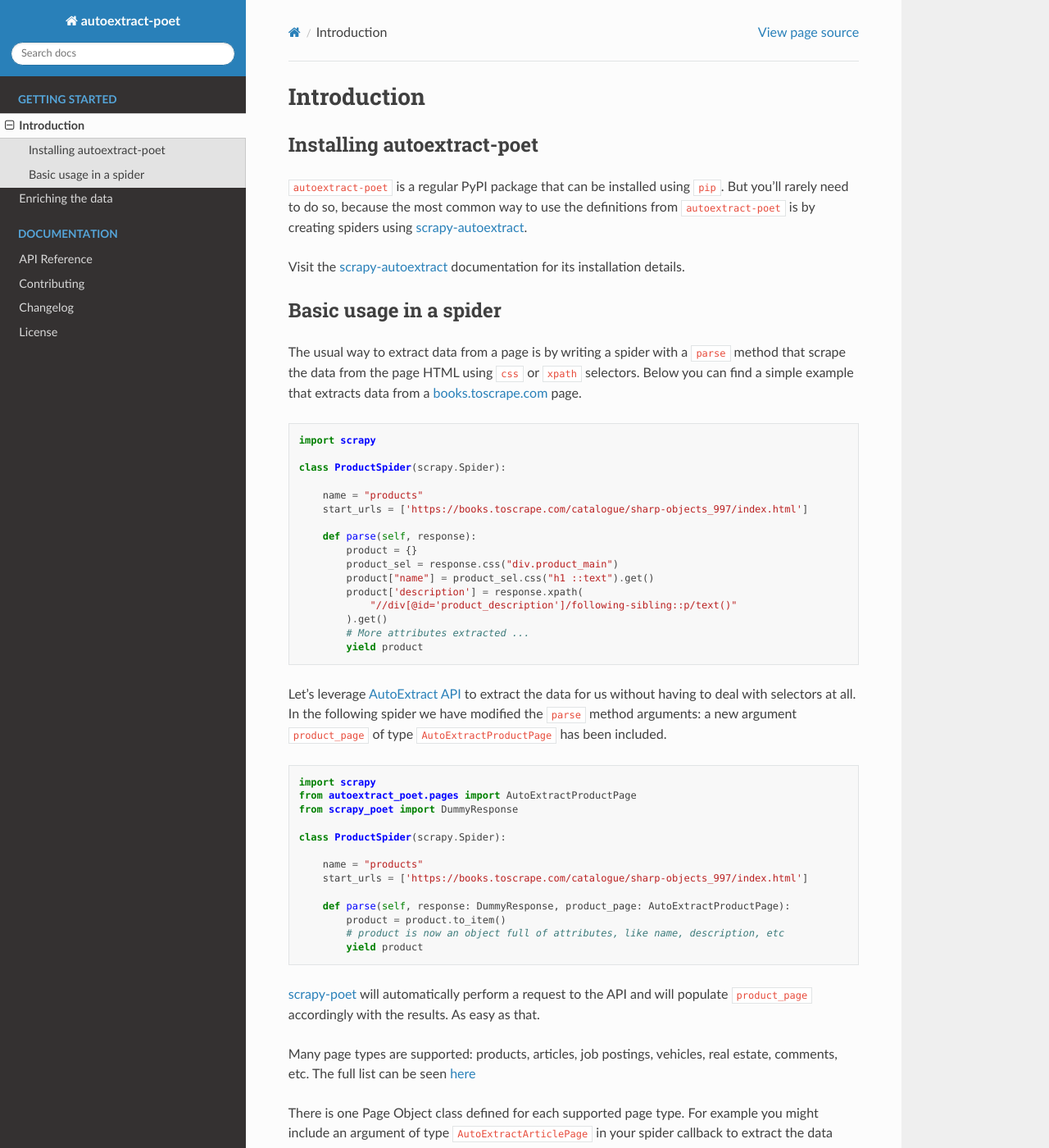
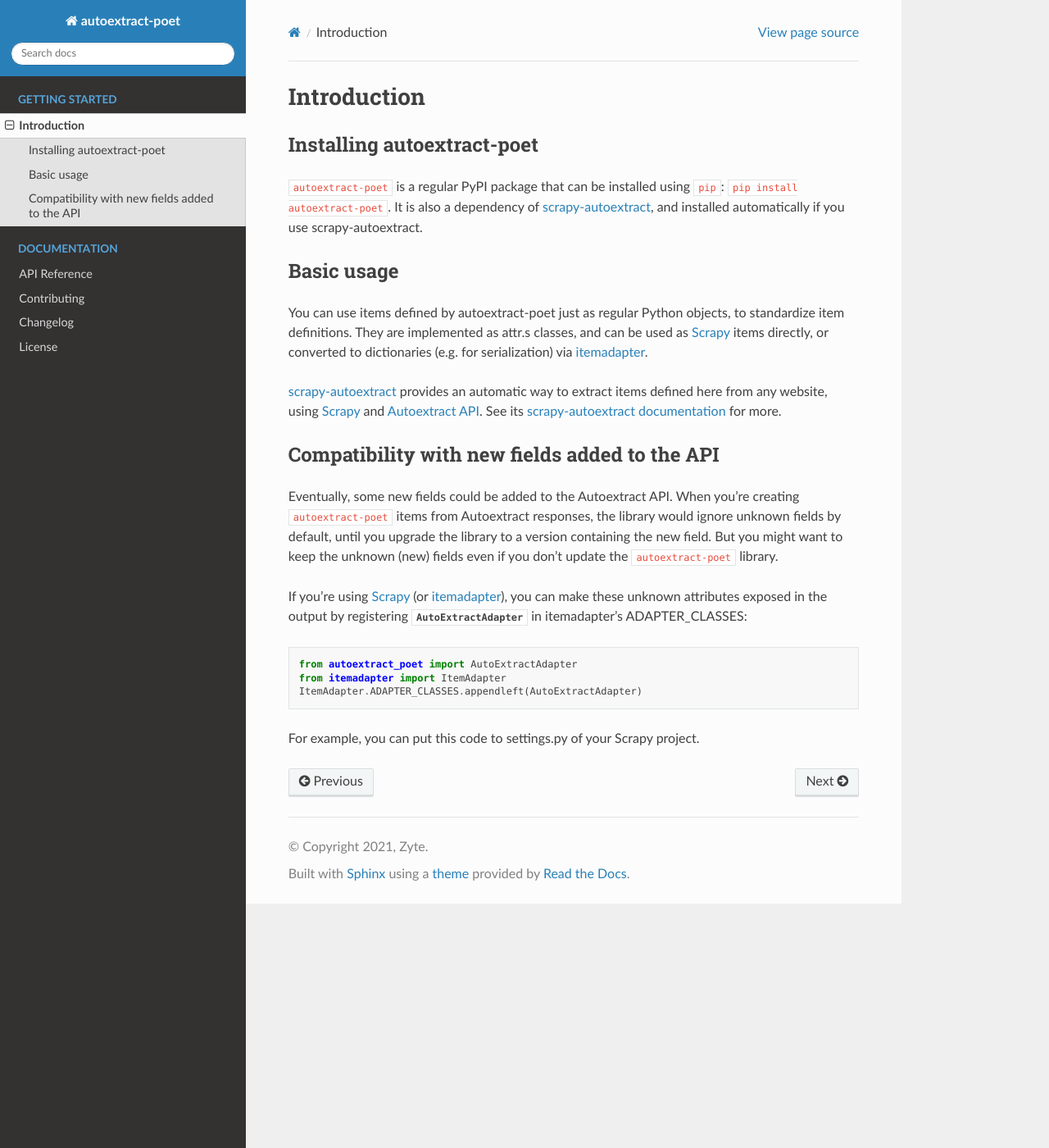
Before and after one commit to scrapinghub/autoextract-poet, a Sphinx documentation site: the page built from docs/intro.rst, in a window 1280 px wide and 1400 px high. Shown: the whole window at 82% size. Built offline with Sphinx 7.4.7 and the Read the Docs theme 2.0.0, drawn with Linux system fonts in a browser that asks for light colours; some of the changed text lies outside the part shown.

Commit message:
Remove large chunks of documentation, to unblock merging.
Let's handle it separately.

```diff
--- a/docs/enrich.rst
+++ /dev/null
@@ -1,217 +0,0 @@
-.. _`enrich`:
-
-==================
-Enriching the data
-==================
-
-It might happen than the data returned by `AutoExtract API`_ is not
-enough: some additional information might be required. It is possible
-to use regular selectors to enrich or amend the data provided by the
-API.
-
-Here we present an example of an spider that adds the UPC code to
-the extracted product.
-
-.. code-block:: python
-
-    from typing import Optional
-    import scrapy
-    from autoextract_poet.pages import AutoExtractProductPage
-    from autoextract_poet.items import Product
-    import attr
-
-    @attr.s(auto_attribs=True, slots=True)
-    class UPCProduct(Product):
-        """A product that also has a UPC field"""
-        upc: Optional[str] = None
-
-    class ProductSpider(scrapy.Spider):
-
-        name = "products"
-        start_urls = ['https://books.toscrape.com/catalogue/sharp-objects_997/index.html']
-
-        def parse(self, response, product_page: AutoExtractProductPage):
-            product = product_page.to_item()
-            my_product = UPCProduct.from_dict(attr.asdict(product))  # Copying the product
-            my_product.upc = response.css("tr:nth-child(1) td::text").get()
-            yield my_product
-
-Two things to comment in regards to this example:
-
-* We had to create a new instance of type ``UPCProduct`` and to initialize it
-  using the data from the regular ``Product`` instance.
-
-* The HTML from the Scrapy response was used to extract the UPC. This means that
-  two requests were made to extract this product: one to the page itself using
-  Scrapy to obtain the response (HTML), and one to the AutoExtract API to extract
-  the product data.
-
-
-Using Scrapy to get the HTML from the page might not be the best idea. First,
-two different requests are done to fetch the data from the page, so they might
-be working with two incoherent versions of the page. Second, rendering the page
-in a browser is sometimes required to get the HTML with the desired content.
-
-We recommend to use the HTML returned by the API instead of using the Scrapy one.
-This ensures that:
-
-* a single request is done: the one to the API
-* the returned HTML is exactly the same one used by the API to extract the data.
-  This ensures the coherence in the resultant product
-
-Below is the updated example using `AutoExtract API HTML <https://docs.zyte.com/automatic-extraction.html#full-html>`_
-instead of the Scrapy response:
-
-.. code-block:: python
-
-    from typing import Optional
-    import scrapy
-    from autoextract_poet.pages import AutoExtractProductPage, AutoExtractWebPage
-    from autoextract_poet.items import Product
-    from scrapy_poet import DummyResponse
-    import attr
-
-
-    @attr.s(auto_attribs=True, slots=True)
-    class UPCProduct(Product):
-        """A product that also has a UPC field"""
-        upc: Optional[str] = None
-
-
-    class ProductSpider(scrapy.Spider):
-
-        name = "products"
-        start_urls = ['https://books.toscrape.com/catalogue/sharp-objects_997/index.html']
-
-        def parse(self,
-                  response: DummyReponse,
-                  product_page: AutoExtractProductPage,
-                  html: AutoExtractWebPage):
-            product = product_page.to_item()
-            my_product = UPCProduct.from_dict(attr.asdict(product))
-            my_product.upc = html.css("tr:nth-child(1) td::text").get()
-            yield my_product
-
-The HTML from AutoExtract is now accessible in the callback through the ``html``
-argument. Note that we used the ``DummyResponse`` type annotation
-to avoid issuing the Scrapy request.
-
-It is a good idea to pack all the extraction logic within its own page
-object. Let's do so. We are going to create
-a new page object ``ToScrapeProductPage`` that will depend on both
-``AutoExtractWebPage`` (by inheritance) and ``AutoExtractProductPage``
-(by membership).
-
-.. code-block:: python
-
-    class ToScrapeProductPage(AutoExtractWebPage):
-
-        product_page: AutoExtractProductPage
-
-        def to_item():
-            product = self.product_page.to_item()
-            my_product = UPCProduct.from_dict(attr.asdict(product))
-            my_product.upc = self.css("tr:nth-child(1) td::text").get()
-            return my_product
-
-Note that the methods ``css`` and ``xpath`` are available through ``self``.
-
-See the `scrapy-poet tutorial <https://scrapy-poet.readthedocs.io/en/stable/intro/tutorial.html>`_
-to learn more about page objects and understand better the example above.
-
-And how does the spider look like now? Here you can see it:
-
-.. code-block:: python
-
-    class ProductSpider(scrapy.Spider):
-
-        name = "products"
-        start_urls = ['https://books.toscrape.com/catalogue/sharp-objects_997/index.html']
-
-        def parse(self, response: DummyReponse, product_page: ToScrapeProductPage):
-            yield product_page.to_item()
-
-The spider is now very simple because all the extraction logic has been moved
-to the new page object ``ToScrapeProductPage``. The only responsibility
-of this page object is to extract data from
-`books.toscrape.com <http://books.toscrape.com>`_. If you need
-products from a different site you could implement a new page
-object specialized in extracting the data from this site.
-The good news is that you could reuse the spider and the items
-definitions!
-We recommend you to read the
-`multiple sites spider <https://scrapy-poet.readthedocs.io/en/stable/intro/tutorial.html#single-spider-multiple-sites>`_
-section in ``scrapy-poet`` documentation for more information about that.
-
-
-Compatibility with new fields added to the API
-----------------------------------------------
-
-Eventually, some new fields could be added to the API.
-Your code using ``autoextract-poet`` would ignore them by default
-until you upgrade the library to a version containing the new field.
-But you might want to write code that automatically include those
-unknown attributes in the spider output even if you don't update
-the ``autoextract-poet`` library. This is possible
-because ``autoextract-poet`` items preserve those unknown
-fields in the private property ``_unknown_fields_dict``.
-
-If you want these unknown attributes to be exposed in the output,
-you only have to use the following pipeline in your Scrapy project:
-
-.. code-block:: python
-
-    from autoextract_poet import AutoExtractAdapter
-    from itemadapter import ItemAdapter
-
-
-    class AutoExtractPipeline:
-        def open_spider(self, spider):
-            # Serialization for autoextract-poet items
-            ItemAdapter.ADAPTER_CLASSES.appendleft(AutoExtractAdapter)
-
-        def process_item(self, item, spider):
-            return ItemAdapter(item).asdict()
-
-        def close_spider(self, spider):
-            ItemAdapter.ADAPTER_CLASSES.remove(AutoExtractAdapter)
-
-The :py:class:`autoextract-poet.adapters.AutoExtractAdapter` is responsible
-for ensuring that all the attributes in ``_unknown_fields_dict`` are also present
-in the resultant item.
-
-Note that, in this setup, you could use ``_unknown_fields_dict`` to add new attributes
-to an item very easily. For example, the ``UPCProductPage`` could have
-been rewritten as:
-
-
-.. code-block:: python
-
-    class UPCProductPage(AutoExtractWebPage):
-
-        product_page: AutoExtractProductPage
-
-        def to_item():
-            product = self.product_page.to_item()
-            upc = self.css("tr:nth-child(1) td::text").get()
-            product._unknown_fields_dict["upc"] = upc
-            return my_product
-
-This has the advantage that you don't have to create the
-item class ``UPCProduct``, so it requires much less code.
-
-In any case, **we don't recommend doing it**. Extending the original
-item to add new attributes might be verbose, but has the additional
-benefits that it provides validation for the fields at
-three different levels: IDE, typing checkers (e.g. ``mypy``) and
-runtime (by the use of the ``slots=True`` facility). What is more, you'll
-get code completion for the new attributes in your favourite IDE.
-Creating new item classes for your data will then encourage healthier code.
-
-
-.. _web-poet: https://github.com/scrapinghub/web-poet
-.. _andi: https://github.com/scrapinghub/andi
-.. _parsel: https://github.com/scrapinghub/parsel
-.. _scrapy-autoextract: https://github.com/scrapinghub/scrapy-autoextract
-.. _`AutoExtract API`: https://docs.zyte.com/automatic-extraction.html
-.. _`scrapy-poet`: https://scrapy-poet.readthedocs.io/en/stable/
--- a/docs/intro.rst
+++ b/docs/intro.rst
@@ -8,83 +8,48 @@
 ===========================
 
 ``autoextract-poet`` is a regular PyPI package that can be installed
-using ``pip``. But you'll rarely need to do so, because
-the most common way to use the definitions from ``autoextract-poet``
-is by creating spiders using scrapy-autoextract_.
+using ``pip``: ``pip install autoextract-poet``. It is also a dependency
+of scrapy-autoextract_, and installed automatically
+if you use scrapy-autoextract.
 
-Visit the scrapy-autoextract_ documentation for its installation
-details.
+Basic usage
+===========
 
-Basic usage in a spider
-=======================
+You can use items defined by autoextract-poet just as regular Python objects,
+to standardize item definitions. They are implemented as attr.s classes, and
+can be used as Scrapy_ items directly, or converted
+to dictionaries (e.g. for serialization) via itemadapter_.
 
-The usual way to extract data from a page is by writing a spider with
-a ``parse`` method that scrape the data from the page HTML using
-``css`` or ``xpath`` selectors. Below you can find a simple example
-that extracts data from a `books.toscrape.com <http://books.toscrape.com>`_
-page.
+scrapy-autoextract_ provides an automatic way to extract items defined
+here from any website, using Scrapy_ and `Autoextract API`_.
+See its `scrapy-autoextract documentation`_ for more.
+
+.. _scrapy-autoextract documentation: https://github.com/scrapinghub/scrapy-autoextract#the-providers
+
+Compatibility with new fields added to the API
+==============================================
+
+Eventually, some new fields could be added to the Autoextract API.
+When you're creating ``autoextract-poet`` items from Autoextract responses,
+the library would ignore unknown fields by default,
+until you upgrade the library to a version containing the new field.
+But you might want to keep the unknown (new) fields even if you don't update
+the ``autoextract-poet`` library.
+
+If you're using Scrapy_ (or itemadapter_), you can make these unknown
+attributes exposed in the output by registering
+:class:`~.AutoExtractAdapter` in itemadapter's ADAPTER_CLASSES:
 
 .. code-block:: python
 
-    import scrapy
+    from autoextract_poet import AutoExtractAdapter
+    from itemadapter import ItemAdapter
+    ItemAdapter.ADAPTER_CLASSES.appendleft(AutoExtractAdapter)
 
-    class ProductSpider(scrapy.Spider):
+For example, you can put this code to settings.py of your Scrapy project.
 
-        name = "products"
-        start_urls = ['https://books.toscrape.com/catalogue/sharp-objects_997/index.html']
-
-        def parse(self, response):
-            product = {}
-            product_sel = response.css("div.product_main")
-            product["name"] = product_sel.css("h1 ::text").get()
-            product['description'] = response.xpath(
-                "//div[@id='product_description']/following-sibling::p/text()"
-            ).get()
-            # More attributes extracted ...
-            yield product
-
-Let's leverage `AutoExtract API`_ to extract the data for us without having
-to deal with selectors at all. In the following
-spider we have modified the ``parse`` method arguments:
-a new argument ``product_page`` of type ``AutoExtractProductPage`` has been included.
-
-.. code-block:: python
-
-    import scrapy
-    from autoextract_poet.pages import AutoExtractProductPage
-    from scrapy_poet import DummyResponse
-
-    class ProductSpider(scrapy.Spider):
-
-        name = "products"
-        start_urls = ['https://books.toscrape.com/catalogue/sharp-objects_997/index.html']
-
-        def parse(self, response: DummyResponse, product_page: AutoExtractProductPage):
-            product = product.to_item()
-            # product is now an object full of attributes, like name, description, etc
-            yield product
-
-`scrapy-poet`_ will automatically perform a request to the API
-and will populate ``product_page`` accordingly with the results.
-As easy as that.
-
-Many page types are supported: products, articles, job postings, vehicles, real estate,
-comments, etc. The full list can be seen `here <https://docs.zyte.com/automatic-extraction.html#result-fields>`_
-
-There is one Page Object class defined for each supported page type.
-For example you might include an argument of type ``AutoExtractArticlePage``
-in your spider callback to extract the
-data from an article page. The full list of available Page Object classes can
-be see at the :ref:`Pages` API page.
-
-The former spider won't work as is by default. Some configuration is required.
-Please, visit the `scrapy-autoextract configuration page <https://github.com/scrapinghub/scrapy-autoextract#configuration-1>`_
-for the details. In this page you can find also the explanation about
-why the ``DummyResponse`` type annotation was used.
-
-.. _web-poet: https://github.com/scrapinghub/web-poet
-.. _andi: https://github.com/scrapinghub/andi
-.. _parsel: https://github.com/scrapinghub/parsel
+.. _Scrapy: https://github.com/scrapy/scrapy
+.. _scrapy-poet: https://scrapy-poet.readthedocs.io/en/stable/
 .. _scrapy-autoextract: https://github.com/scrapinghub/scrapy-autoextract
+.. _itemadapter: https://github.com/scrapy/itemadapter
 .. _`AutoExtract API`: https://docs.zyte.com/automatic-extraction.html
-.. _`scrapy-poet`: https://scrapy-poet.readthedocs.io/en/stable/
```
Also changed, not shown: docs/index.rst (+3 -4 lines).
